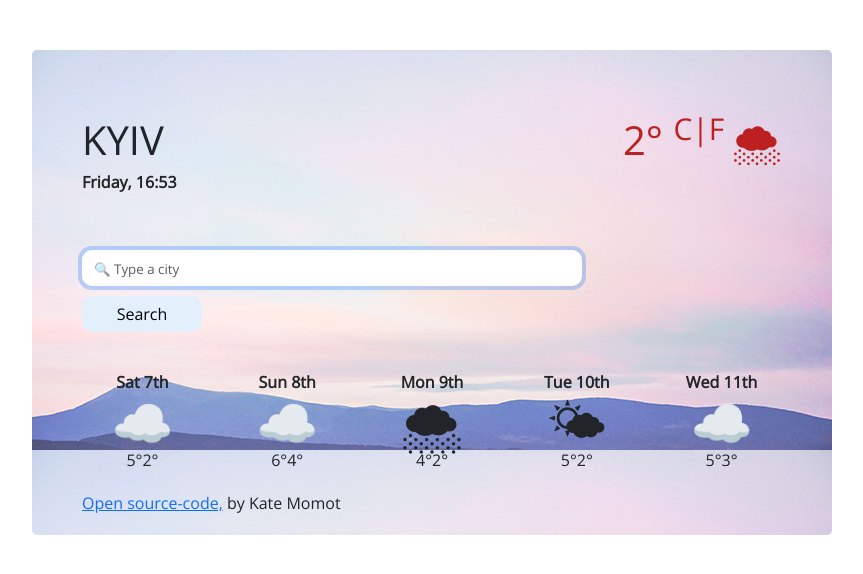
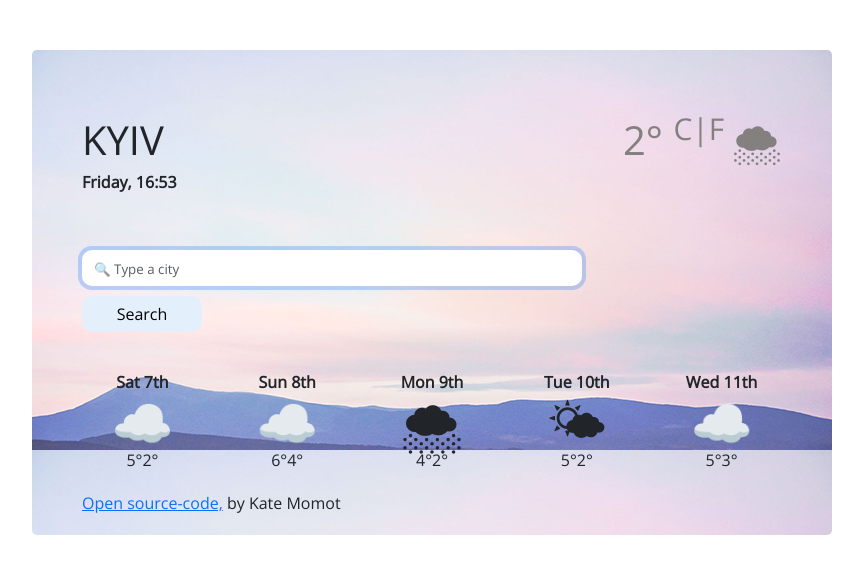
Before and after one commit to MomotKateryna/My_weather_app, a website built with Parcel: page index.html in a window 1280 px wide. Shown: the whole page, without its empty margins (208-1071 px from the left). Built offline with nearby package versions, Linux system fonts and the light colour scheme.

Commit message:
Update styles.css
Change color Current temperature

```diff
--- a/src/styles.css
+++ b/src/styles.css
@@ -50,7 +50,7 @@
 .current_temperature {
   font-size: 40px;
   margin-top: 40px;
-  color: rgb(188, 32, 32);
+  color: rgb(133, 128, 128);
 }
 #submit {
   border-radius: 10px;
```
